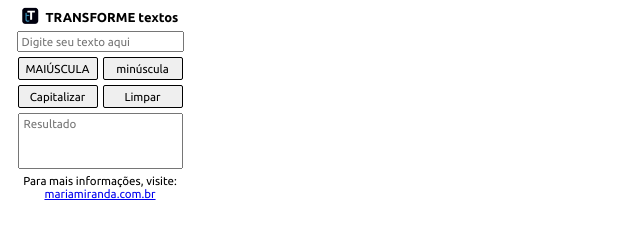
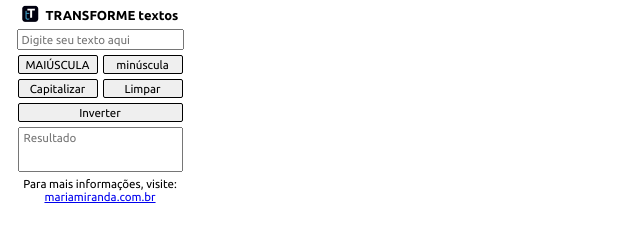
Before and after one commit to MaduSales/ext_transformetextos, a browser extension: page index.html in a window 1280 px wide. Both pictures are taken after a click on the button "MAIÚSCULA". Shown: the whole page, without its empty margins (0-640 px from the left). Drawn offline with Linux system fonts and the light colour scheme.

Commit message:
UPDATE: Feature 3 - Adicionando botão de inverter texto no HTML, deixando-o funcional no JS e estilizando os botões existentes junto ao novo no CSS

```diff
--- a/index.html
+++ b/index.html
@@ -27,6 +27,9 @@
               <button type="button" class="btn" id="btnCapitalize">Capitalizar</button>
               <button type="button" class="btn" id="btnLimpar">Limpar</button>
             </div>
+            <div class="row">
+              <button type="button" class="btn" id="btnInverter">Inverter</button>
+            </div>
         </div>
 
         <textarea name="result" id="result" class="result" placeholder="Resultado"></textarea>
--- a/script.js
+++ b/script.js
@@ -24,4 +24,10 @@ window.document.addEventListener("DOMContentLoaded", function(){
         document.querySelector("#result").innerHTML = " ";
         document.querySelector("#input-text").focus();
     });
+
+    // Botão-Extra: Inverter o texto
+    window.document.querySelector("#btnInverter").addEventListener("click", function(){
+        let inputText = document.querySelector("#input-text").value;
+        document.querySelector("#result").innerHTML = inputText.split("").reverse().join("")
+    });
 });
--- a/style.css
+++ b/style.css
@@ -43,7 +43,7 @@
 
 .btn {
     flex: 1; /* faz os botões ocuparem o mesmo espaço */
-    padding: 4px 0;
+    padding: 2px;
     border-radius: 2px;
     border: 1px solid black;
     cursor: pointer;
```
